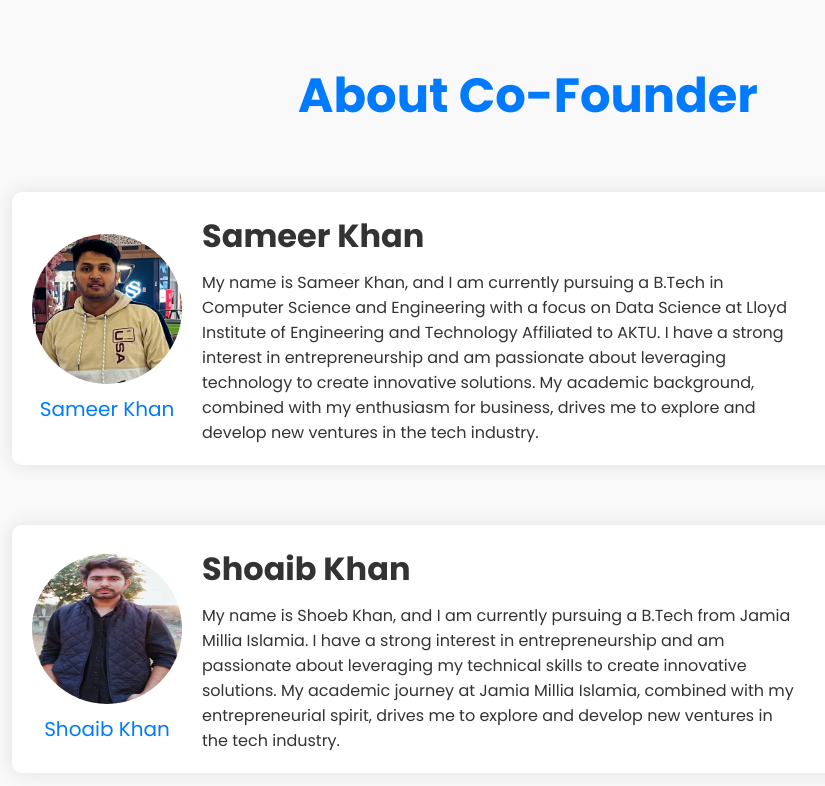
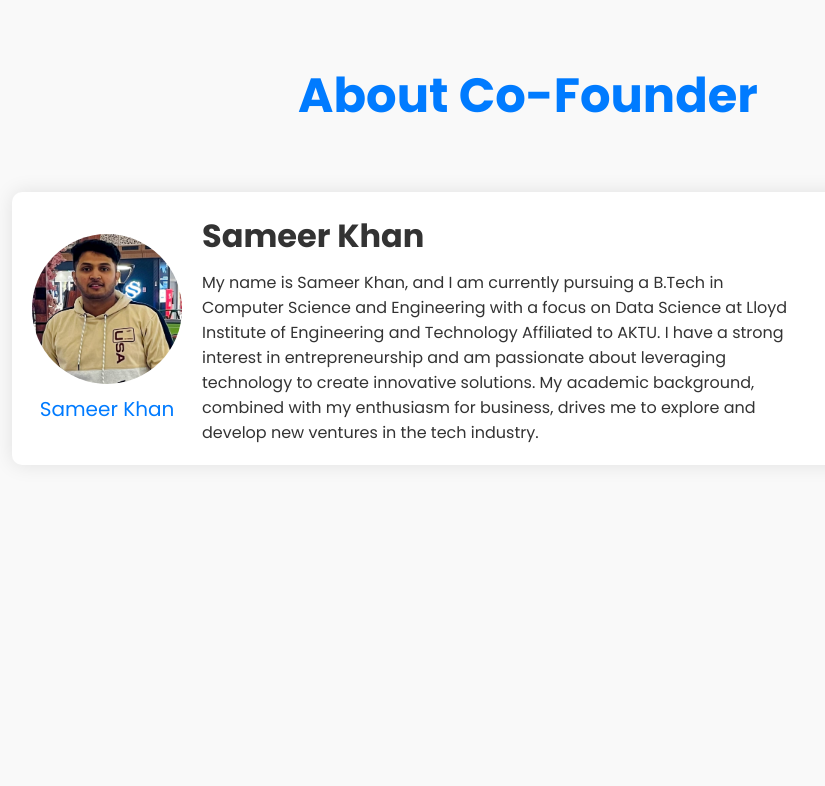
Before and after one commit to Modulus77/modulusWeb, a plain HTML site: page co-founder.html in a window 1280 px wide. Shown: the whole page, without its empty margins (112-937 px from the left). Drawn offline with Linux system fonts and the light colour scheme.

Commit message:
Update co-founder.html

```diff
--- a/co-founder.html
+++ b/co-founder.html
@@ -20,16 +20,7 @@
             </div>
         </div>
 
-        <div class="cofounder">
-            <div class="cofounder__image-container">
-                <img src="shoeb.jpeg" alt="Co-Founder 2" class="cofounder__image">
-                <div class="cofounder__name">Shoaib Khan</div>
-            </div>
-            <div class="cofounder__description">
-                <h2 class="cofounder__title">Shoaib Khan</h2>
-                <p>My name is Shoeb Khan, and I am currently pursuing a B.Tech from Jamia Millia Islamia. I have a strong interest in entrepreneurship and am passionate about leveraging my technical skills to create innovative solutions. My academic journey at Jamia Millia Islamia, combined with my entrepreneurial spirit, drives me to explore and develop new ventures in the tech industry.</p>
-            </div>
-        </div>
+
     </section>
 </body>
 </html>
```
